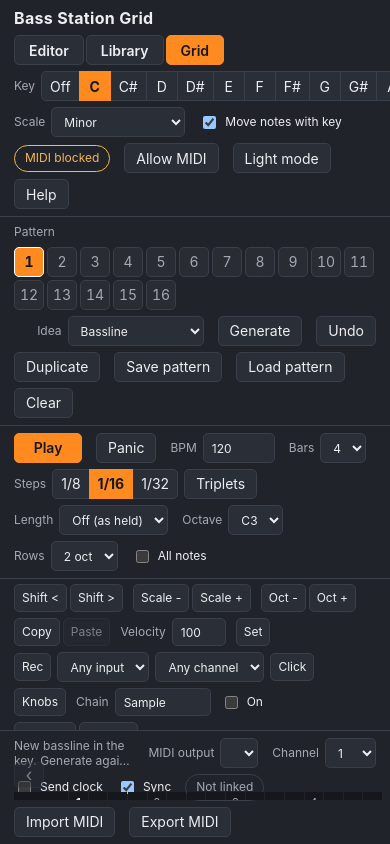
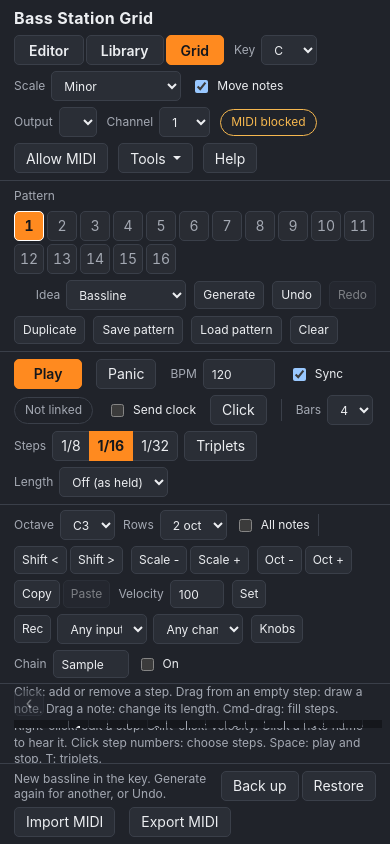
Before and after one commit to pzuzarte/bass-station-grid, a website: page index.html in a window 390 px wide. Both pictures are taken after typing "Sample" into the empty fields and a click on the button "Generate". Drawn offline with Linux system fonts and the light colour scheme.

Commit message:
Use the common layout shared by every grid, with a Tools menu
Play, Panic, BPM, Sync, Send clock and Click sit together in the transport row,
the MIDI output and channel in the top bar, and light mode in the Tools menu.

Co-Authored-By: Claude Opus 5.5 <noreply@anthropic.com>

```diff
--- a/app.js
+++ b/app.js
@@ -45,6 +45,7 @@ const state = {
   windowStart: 0,
   windowSpan: 0,
   undo: [],
+  redo: [],
   chain: "",
   chainOn: false,
   chainPos: 0,
@@ -160,20 +161,7 @@ function setKey(root, scale) {
 }
 
 function renderKey() {
-  const off = document.createElement("button");
-  off.type = "button";
-  off.textContent = "Off";
-  off.title = "No key: the grid shows every note, and nothing is marked as in or out of a key";
-  off.setAttribute("aria-pressed", String(state.keyOff));
-  off.addEventListener("click", () => setKeyOff(true));
-  $("roots").replaceChildren(off, ...Music.NOTE_NAMES.map((name, index) => {
-    const button = document.createElement("button");
-    button.type = "button";
-    button.textContent = name;
-    button.setAttribute("aria-pressed", String(!state.keyOff && index === state.root));
-    button.addEventListener("click", () => setKey(index, state.scale));
-    return button;
-  }));
+  $("root").value = state.keyOff ? "off" : String(state.root);
   $("scale").value = state.keyOff ? "off" : state.scale;
   $("move-notes").checked = state.moveNotes;
   $("generate").disabled = state.keyOff;
@@ -417,22 +405,39 @@ function setBulkVelocity() {
 
 /* ---------- Undo ---------- */
 
+// The state that Undo and Redo bring back.
+function snapshot() {
+  return {
+    json: JSON.stringify({ root: state.root, scale: state.scale, keyOff: state.keyOff, slots: state.slots, current: state.current, bpm: state.bpm }),
+  };
+}
+
 function remember() {
-  state.undo.push({
-    json: JSON.stringify({ root: state.root, scale: state.scale, keyOff: state.keyOff, slots: state.slots, current: state.current, bpm: state.bpm }),
-  });
+  state.undo.push(snapshot());
   if (state.undo.length > 100) state.undo.shift();
-  $("undo").disabled = false;
-}
-
-function undo() {
-  const last = state.undo.pop();
+  state.redo = [];
+  renderUndo();
+}
+
+function renderUndo() {
+  $("undo").disabled = state.undo.length === 0;
+  $("redo").disabled = state.redo.length === 0;
+}
+
+const undo = () => stepHistory(state.undo, state.redo);
+const redo = () => stepHistory(state.redo, state.undo);
+
+// Brings back the last state from one list, keeping the current one in the other.
+function stepHistory(from, to) {
+  const last = from.pop();
   if (!last) return;
+  to.push(snapshot());
   closeNoteEditor({ restoreFocus: false });
   Object.assign(state, JSON.parse(last.json));
   renderAll();
   if (state.playing) announceTempo();
   saveSoon();
+  renderUndo();
 }
 
 /* ---------- Rendering the grid ---------- */
@@ -620,7 +625,7 @@ function renderStepControls() {
 }
 
 function renderChrome() {
-  $("undo").disabled = state.undo.length === 0;
+  renderUndo();
   renderSlots();
 }
 
@@ -1638,7 +1643,7 @@ function receivePatch(bytes) {
 
 function readyForPatches() {
   if (!state.output || !state.input) {
-    setStatus("The Bass Station isn't connected. Check the MIDI output at the bottom.", true);
+    setStatus("The Bass Station isn't connected. Check the MIDI output at the top.", true);
     return false;
   }
   if (!state.midi.sysexEnabled) {
@@ -2571,6 +2576,11 @@ function openHelp() {
 }
 
 function fillSelects() {
+  $("root").replaceChildren(new Option("Off", "off"), ...Music.NOTE_NAMES.map((name, index) => new Option(name, String(index))));
+  $("root").addEventListener("change", (event) => {
+    if (event.target.value === "off") setKeyOff(true);
+    else setKey(Number(event.target.value), state.scale);
+  });
   $("scale").replaceChildren(new Option("Off", "off"), ...Object.entries(Music.SCALES).map(
     ([id, scale]) => new Option(scale.name, id)));
   // Chords are left out, as the Bass Station plays one note at a time.
@@ -2665,6 +2675,7 @@ function bindControls() {
   $("octave-up").addEventListener("click", () => shiftOctave(1));
   $("generate").addEventListener("click", generatePattern);
   $("undo").addEventListener("click", undo);
+  $("redo").addEventListener("click", redo);
   $("duplicate").addEventListener("click", duplicatePattern);
   $("clear").addEventListener("click", () => {
     if (!notes().length) return;
@@ -2714,9 +2725,10 @@ function bindControls() {
       pasteClipboard();
     } else if (event.key === "Escape") {
       clearSelection();
-    } else if ((event.metaKey || event.ctrlKey) && event.key === "z") {
+    } else if ((event.metaKey || event.ctrlKey) && event.key.toLowerCase() === "z") {
       event.preventDefault();
-      undo();
+      if (event.shiftKey) redo();
+      else undo();
     } else if (event.key === "t" && !event.metaKey && !event.ctrlKey) {
       setSteps(state.baseResolution, !state.triplets);
     }
--- a/index.html
+++ b/index.html
@@ -24,20 +24,38 @@
     <button type="button" data-view="sounds">Library</button>
     <button type="button" data-view="grid">Grid</button>
   </nav>
-  <div class="field" role="group" aria-labelledby="key-label">
-    <span id="key-label" class="group-label">Key</span>
-    <div id="roots" class="segmented"></div>
-  </div>
+  <label title="The key the grid shows. Off shows every note.">Key
+    <select id="root"></select>
+  </label>
   <label>Scale
     <select id="scale"></select>
   </label>
   <label class="check" title="When on, changing the key moves your patterns into the new key. When off, notes stay where they are.">
-    <input id="move-notes" type="checkbox" checked> Move notes with key
+    <input id="move-notes" type="checkbox" checked> Move notes
   </label>
   <div class="spacer"></div>
+  <label title="The MIDI output the instrument is on">Output
+    <select id="output"></select>
+  </label>
+  <label title="The Bass Station's MIDI channel, set in its global settings.">Channel
+    <select id="channel"></select>
+  </label>
   <span id="midi-state" class="pill">MIDI: starting</span>
   <button id="midi-retry" type="button" hidden>Allow MIDI</button>
-  <button id="theme-toggle" type="button" title="Switch between dark and light mode">Light mode</button>
+  <details class="tool-menu">
+    <summary title="Open another of the tools, in its own tab">Tools</summary>
+    <nav aria-label="Tools">
+      <a href="https://pzuzarte.github.io/s1-grid/" target="s1-grid">S-1 Grid</a>
+      <a href="https://pzuzarte.github.io/protein-grid/" target="protein-grid">Protein Grid</a>
+      <a href="https://pzuzarte.github.io/bass-station-grid/" target="bass-station-grid" aria-current="page">Bass Station Grid</a>
+      <a href="https://pzuzarte.github.io/mpc-grid/" target="mpc-grid">MPC Grid</a>
+      <a href="https://pzuzarte.github.io/td3-grid/" target="td3-grid">TD-3 Grid</a>
+      <a href="https://pzuzarte.github.io/song-grid/" target="song-grid">Song Grid</a>
+      <a href="https://pzuzarte.github.io/midi-hub/" target="midi-hub">MIDI Hub</a>
+      <hr>
+      <button id="theme-toggle" type="button" title="Switch between dark and light mode">Light mode</button>
+    </nav>
+  </details>
   <button id="help-open" type="button" title="Help (press ?)">Help</button>
 </header>
 
@@ -50,7 +68,8 @@
       <select id="generator"></select>
     </label>
     <button id="generate" type="button" title="Replaces this pattern with a new one in the key. Undo brings the old one back.">Generate</button>
-    <button id="undo" type="button" disabled>Undo</button>
+    <button id="undo" type="button" title="Undo (Cmd+Z)" disabled>Undo</button>
+    <button id="redo" type="button" title="Redo (Cmd+Shift+Z)" disabled>Redo</button>
     <button id="duplicate" type="button" title="Copy this pattern to the next empty slot">Duplicate</button>
     <button id="save-pattern" type="button" title="Save this pattern by name in the library folder, with the sound the Bass Station is playing">Save pattern</button>
     <button id="load-pattern" type="button" title="Choose a saved pattern to load into this one">Load pattern</button>
@@ -63,6 +82,15 @@
     <label>BPM
       <input id="bpm" type="number" min="20" max="300" step="0.1" value="120">
     </label>
+  <label class="check" title="Plays together with S-1 Grid and MPC Grid when they're open in this browser. Play, stop and tempo are shared.">
+    <input id="sync" type="checkbox"> Sync
+  </label>
+  <span id="sync-peers" class="pill" role="status" hidden></span>
+  <label class="check" title="Sends MIDI clock, start and stop with playback. The Bass Station's arpeggiator and sequencer follow it.">
+    <input id="clock" type="checkbox"> Send clock
+  </label>
+  <button id="click" class="toggle" type="button" aria-pressed="false" title="A metronome click on each beat while the pattern plays, louder on the first beat of each bar. It plays from this computer, not the instrument.">Click</button>
+  <span class="divider" aria-hidden="true"></span>
     <label>Bars
       <select id="bars">
         <option value="1">1</option>
@@ -88,22 +116,23 @@
         <option value="bar">1 bar</option>
       </select>
     </label>
-    <label>Octave
+        </section>
+
+  <section class="bar tools" aria-label="Pattern tools">
+  <label>Octave
       <select id="octave"></select>
     </label>
-    <label>Rows
+  <label>Rows
       <select id="span">
         <option value="1">1 oct</option>
         <option value="2" selected>2 oct</option>
         <option value="3">3 oct</option>
       </select>
     </label>
-    <label class="check" title="Show every note, not just the ones in the key.">
+  <label class="check" title="Show every note, not just the ones in the key.">
       <input id="show-all" type="checkbox"> All notes
     </label>
-  </section>
-
-  <section class="bar tools" aria-label="Pattern tools">
+  <span class="divider" aria-hidden="true"></span>
     <div class="button-pair">
       <button id="shift-left" type="button" title="Move the whole pattern one step earlier, wrapping around" aria-label="Move earlier">Shift &lt;</button>
       <button id="shift-right" type="button" title="Move the whole pattern one step later, wrapping around" aria-label="Move later">Shift &gt;</button>
@@ -128,7 +157,6 @@
       <button id="record" class="toggle" type="button" aria-pressed="false" title="Record notes into this pattern from the chosen input. Press Play to record in time as the pattern loops, or just press keys to add them step by step.">Rec</button>
       <select id="record-input" aria-label="Record from" title="The keyboard or instrument to record from"></select>
       <select id="record-channel" aria-label="Record channel" title="The MIDI channel to record, or any"></select>
-      <button id="click" class="toggle" type="button" aria-pressed="false" title="A metronome click on each beat while the pattern plays, louder on the first beat of each bar. It plays from this computer, not the instrument.">Click</button>
     </div>
     <button id="lane-toggle" class="toggle" type="button" aria-pressed="false" title="Draw how the Bass Station's knobs move through the pattern">Knobs</button>
     <label title="Pattern numbers to play in order, such as 1 1 2 3">Chain
@@ -137,12 +165,6 @@
     <label class="check" title="Play the chain when you press Play">
       <input id="chain-on" type="checkbox"> On
     </label>
-    <div class="spacer"></div>
-    <div class="button-pair">
-      <button id="backup" type="button" title="Save all 16 patterns to one file">Back up</button>
-      <button id="restore" type="button" title="Load all 16 patterns from a backup file">Restore</button>
-    </div>
-    <input id="restore-file" type="file" accept=".json,application/json" hidden>
   </section>
 
   <div class="workspace">
@@ -254,19 +276,11 @@
 <footer class="bar foot">
   <p id="status" class="status" role="status" aria-live="polite"></p>
   <div class="spacer"></div>
-  <label>MIDI output
-    <select id="output"></select>
-  </label>
-  <label title="The Bass Station's MIDI channel, set in its global settings.">Channel
-    <select id="channel"></select>
-  </label>
-  <label class="check" title="Sends MIDI clock, start and stop with playback. The Bass Station's arpeggiator and sequencer follow it.">
-    <input id="clock" type="checkbox"> Send clock
-  </label>
-  <label class="check" title="Plays together with S-1 Grid and MPC Grid when they're open in this browser. Play, stop and tempo are shared.">
-    <input id="sync" type="checkbox"> Sync
-  </label>
-  <span id="sync-peers" class="pill" role="status" hidden></span>
+  <div class="button-pair">
+    <button id="backup" type="button" title="Save all 16 patterns to one file">Back up</button>
+    <button id="restore" type="button" title="Load all 16 patterns from a backup file">Restore</button>
+  </div>
+  <input id="restore-file" type="file" accept=".json,application/json" hidden>
   <button id="import" type="button" title="Replace this pattern with the notes from a MIDI file. Undo brings the old one back.">Import MIDI</button>
   <input id="import-file" type="file" accept=".mid,.midi,audio/midi" hidden>
   <button id="export" type="button" title="Download this pattern as a MIDI file">Export MIDI</button>
@@ -286,7 +300,7 @@
       <li>Connect the Bass Station to your computer with USB, and turn it on.</li>
       <li>Allow MIDI access when asked. The MIDI badge turns green when the Bass Station is found. If it says MIDI blocked, click the icon to the left of the address, set <b>MIDI devices</b> to Allow, then click <b>Allow MIDI</b>.</li>
       <li>Click a note name in the grid. You should hear it on the Bass Station.</li>
-      <li>Check that <b>Channel</b> at the bottom matches the Bass Station's MIDI channel.</li>
+      <li>Check that <b>Channel</b>, at the top right, matches the Bass Station's MIDI channel.</li>
     </ol>
 
     <h3>Editor tab</h3>
@@ -342,7 +356,7 @@
       <li><b>Chain</b> takes pattern numbers such as <b>1 1 2 3</b>. Tick <b>On</b> and Play goes through them in order, looping.</li>
       <li><b>Knobs</b> opens a lane under the grid to draw how a Bass Station knob, such as filter frequency, moves through the pattern. Alt-drag erases, and <b>Copy all to</b> copies the movements to another pattern. Each pass starts from where the knob was last turned on the Bass Station.</li>
       <li>Patterns 1-16 are stored in this browser. <b>Back up</b> saves them to one file, and <b>Restore</b> loads it back. <b>Export MIDI</b> and <b>Import MIDI</b> work with one pattern at a time. Importing a file with chords keeps the highest note of each.</li>
-      <li><b>Sync</b> plays this page together with <a href="https://pzuzarte.github.io/s1-grid/" target="_blank" rel="noopener">S-1 Grid</a>, <a href="https://pzuzarte.github.io/mpc-grid/" target="_blank" rel="noopener">MPC Grid</a> and <a href="https://pzuzarte.github.io/protein-grid/" target="_blank" rel="noopener">Protein Grid</a> when they're open in the same browser. Play, stop and tempo are shared.</li>
+      <li><b>Sync</b> plays this page together with the other grids, S-1 Grid, Protein Grid, Bass Station Grid, MPC Grid and TD-3 Grid, when they're open in the same browser, each with its MIDI connected and Sync ticked. Pressing Play or Stop on any of them starts or stops them all, from the start of their patterns, at the tempo of the page you pressed, and changing the BPM on one changes them all. The badge beside Sync shows which pages are linked. <a href="https://pzuzarte.github.io/song-grid/" target="song-grid">Song Grid</a> arranges their patterns into a song and plays them through Sync. The <b>Tools</b> menu at the top opens any of them.</li>
       <li><b>Send clock</b> sends MIDI clock with playback, which the Bass Station's arpeggiator and sequencer follow.</li>
     </ul>
 
@@ -363,5 +377,14 @@
 <script src="backup.js"></script>
 <script src="recorder.js"></script>
 <script src="app.js"></script>
+<script>
+  // The tools menu closes when you click elsewhere or press Escape.
+  document.addEventListener("click", (event) => {
+    for (const menu of document.querySelectorAll(".tool-menu[open]")) if (!menu.contains(event.target)) menu.open = false;
+  });
+  document.addEventListener("keydown", (event) => {
+    if (event.key === "Escape") for (const menu of document.querySelectorAll(".tool-menu[open]")) menu.open = false;
+  });
+</script>
 </body>
 </html>
--- a/style.css
+++ b/style.css
@@ -293,3 +293,27 @@ button.primary { min-width: 68px; background: var(--accent); border-color: var(-
 .sound-row.selectable:hover:not(.loaded) { background: var(--panel-2); }
 button.sound-name { height: auto !important; padding: 0 !important; color: var(--text); text-align: left; background: none; border: 0; font: inherit; font-size: 13px !important; cursor: pointer; }
 @media (max-width: 900px) { .sounds-columns { grid-template-columns: minmax(0, 1fr); } }
+
+/* The menu of every tool, the same on each page. Each opens in its own tab, and a tab
+   already open for it is reused, so the grids can stay open together. */
+.tool-menu { position: relative; }
+.tool-menu summary { display: inline-flex; align-items: center; height: 30px; padding: 0 11px; color: var(--text); background: var(--panel-2); border: 1px solid var(--line); border-radius: 5px; cursor: pointer; list-style: none; user-select: none; }
+.tool-menu summary::-webkit-details-marker { display: none; }
+.tool-menu summary::after { content: ""; margin-left: 7px; border: 4px solid transparent; border-top-color: currentColor; transform: translateY(2px); }
+.tool-menu[open] summary, .tool-menu summary:hover { border-color: var(--muted); }
+.tool-menu nav { position: absolute; z-index: 50; top: calc(100% + 4px); right: 0; display: flex; flex-direction: column; min-width: 190px; padding: 4px; background: var(--panel); border: 1px solid var(--line); border-radius: 7px; box-shadow: 0 8px 24px rgba(0, 0, 0, 0.35); }
+.tool-menu nav a { padding: 7px 10px; color: var(--text); border-radius: 4px; font-size: 13px; text-decoration: none; }
+.tool-menu nav a:hover, .tool-menu nav a:focus-visible { background: var(--panel-2); }
+.tool-menu nav a[aria-current="page"] { color: var(--accent); font-weight: 700; }
+.divider { width: 1px; height: 22px; background: var(--line); }
+.slots-bar > button, .slots-bar .button-pair button { height: 28px; padding: 0 8px; font-size: 12px; }
+/* Narrower menus, so each row fits on one line on a laptop screen. */
+#scale { max-width: 130px; }
+#generator { max-width: 120px; }
+.tools select { max-width: 90px; }
+#chain { width: 76px; }
+.tool-menu nav hr { width: 100%; margin: 4px 0; border: 0; border-top: 1px solid var(--line); }
+.tool-menu nav button { height: auto; padding: 7px 10px; color: var(--text); text-align: left; background: none; border: 0; border-radius: 4px; font-size: 13px; }
+.tool-menu nav button:hover { background: var(--panel-2); }
+header.bar { gap: 6px 10px; }
+.slots-bar, .tools { gap: 6px 8px; }
```
